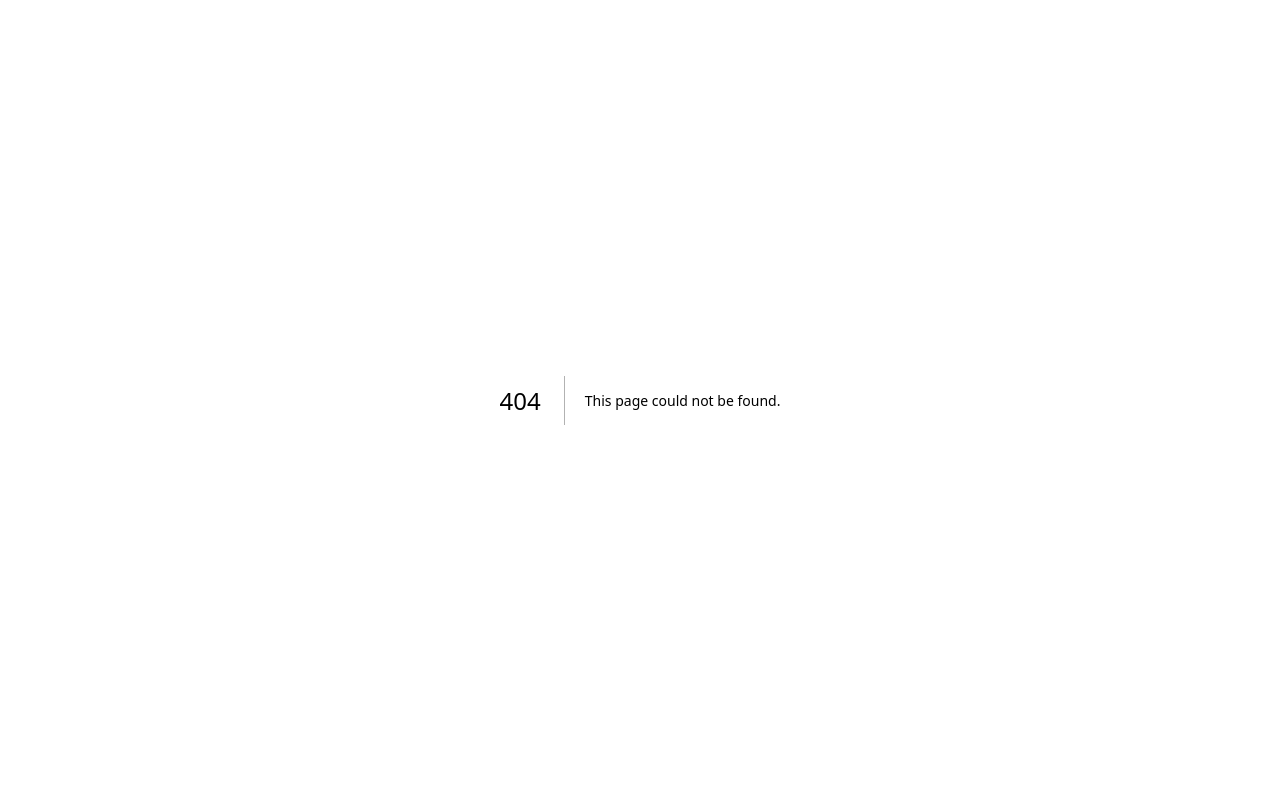
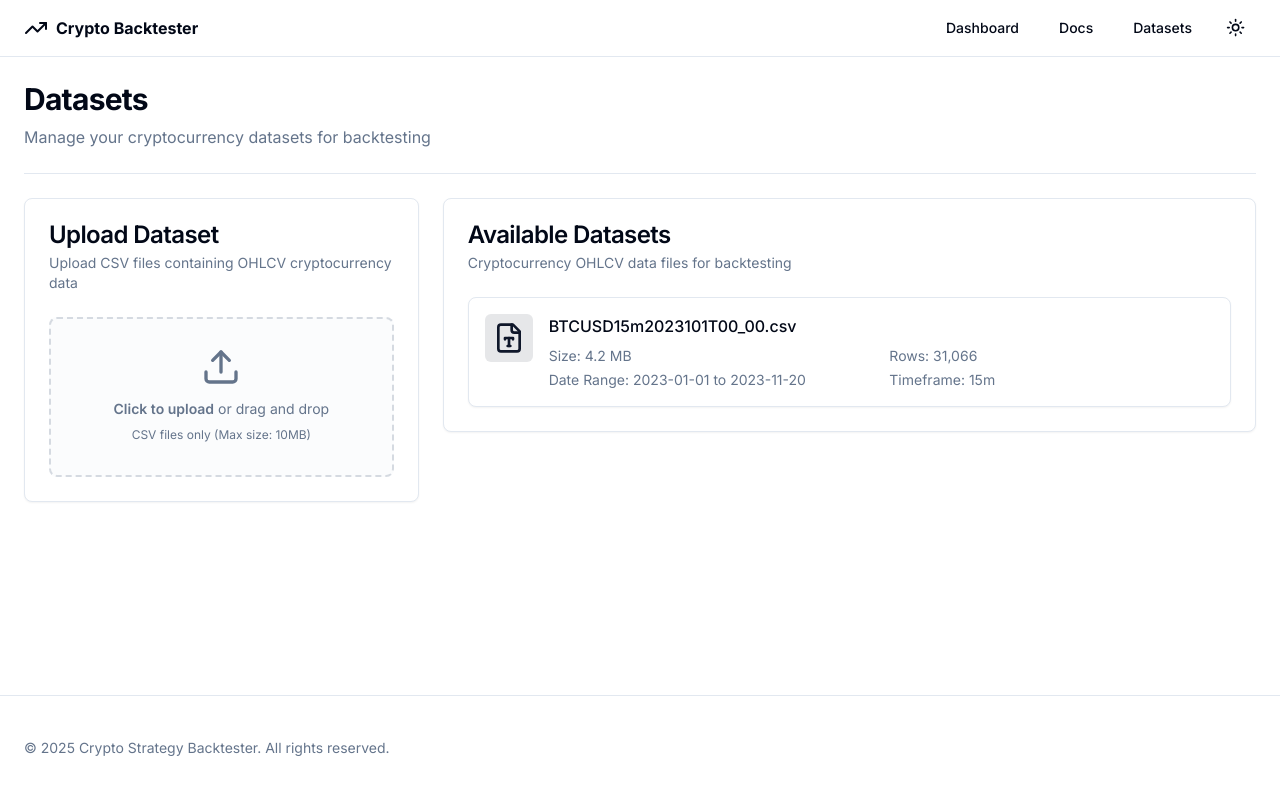
Before and after one commit to rvanrijn/crypto-strategy-backtester, a Next.js app: page /datasets in a window 1280 px wide. Before the commit this address had no page. Shown: the top 794 px of the page. Built offline with nearby package versions, Linux system fonts and the light colour scheme.

Commit message:
Add Datasets page

```diff
--- /dev/null
+++ b/app/datasets/page.js
@@ -0,0 +1,146 @@
+'use client';
+
+import { useState, useEffect } from 'react';
+import { Database, FileType, AlertCircle } from 'lucide-react';
+import { Card, CardContent, CardHeader, CardTitle, CardDescription } from '@/components/ui/card';
+import { Alert, AlertDescription, AlertTitle } from '@/components/ui/alert';
+import { Separator } from '@/components/ui/separator';
+
+import NavBar from '@/components/nav-bar';
+import DatasetUpload from '@/components/dataset-upload';
+
+export default function DatasetsPage() {
+  const [datasets, setDatasets] = useState([]);
+  const [isLoading, setIsLoading] = useState(true);
+  const [error, setError] = useState(null);
+
+  // Function to list all datasets
+  const fetchDatasets = async () => {
+    setIsLoading(true);
+    setError(null);
+
+    try {
+      // This could be replaced with an actual API endpoint that lists files
+      // For now, we'll simulate it with a timeout and dummy data
+      await new Promise(resolve => setTimeout(resolve, 500)); // Simulate network delay
+
+      // In a real implementation, you would fetch this from an API endpoint
+      const availableDatasets = [
+        {
+          name: 'BTCUSD15m2023101T00_00.csv',
+          size: '4.2 MB',
+          rows: 31066,
+          date: '2023-01-01 to 2023-11-20',
+          timeframe: '15m'
+        }
+      ];
+
+      setDatasets(availableDatasets);
+    } catch (err) {
+      setError('Failed to load datasets. Please try again.');
+      console.error('Error fetching datasets:', err);
+    } finally {
+      setIsLoading(false);
+    }
+  };
+
+  // Load datasets on mount
+  useEffect(() => {
+    fetchDatasets();
+  }, []);
+
+  // Handle successful upload
+  const handleUploadSuccess = (filename) => {
+    // Refresh the dataset list
+    fetchDatasets();
+  };
+
+  return (
+    <div className="flex min-h-screen flex-col">
+      <NavBar />
+
+      <main className="flex-1 container py-6">
+        <div className="flex flex-col space-y-4 md:space-y-6">
+          <div className="space-y-2">
+            <h1 className="text-3xl font-bold tracking-tight">Datasets</h1>
+            <p className="text-muted-foreground">
+              Manage your cryptocurrency datasets for backtesting
+            </p>
+          </div>
+
+          <Separator />
+
+          <div className="grid grid-cols-1 lg:grid-cols-3 gap-6">
+            {/* Upload section */}
+            <div className="lg:col-span-1">
+              <DatasetUpload onUploadSuccess={handleUploadSuccess} />
+            </div>
+
+            {/* Datasets list */}
+            <div className="lg:col-span-2">
+              <Card>
+                <CardHeader>
+                  <CardTitle>Available Datasets</CardTitle>
+                  <CardDescription>
+                    Cryptocurrency OHLCV data files for backtesting
+                  </CardDescription>
+                </CardHeader>
+
+                <CardContent>
+                  {isLoading ? (
+                    <div className="flex items-center justify-center h-48">
+                      <div className="h-8 w-8 animate-spin rounded-full border-4 border-primary border-t-transparent"></div>
+                    </div>
+                  ) : error ? (
+                    <Alert variant="destructive">
+                      <AlertCircle className="h-4 w-4" />
+                      <AlertTitle>Error</AlertTitle>
+                      <AlertDescription>{error}</AlertDescription>
+                    </Alert>
+                  ) : datasets.length === 0 ? (
+                    <div className="flex flex-col items-center justify-center h-48 text-center">
+                      <Database className="h-12 w-12 text-muted-foreground mb-4" />
+                      <p className="text-muted-foreground">
+                        No datasets available. Upload a dataset to get started.
+                      </p>
+                    </div>
+                  ) : (
+                    <div className="space-y-4">
+                      {datasets.map((dataset, index) => (
+                        <Card key={index} className="overflow-hidden">
+                          <div className="p-4 flex items-start gap-4">
+                            <div className="bg-primary/10 p-2 rounded-md">
+                              <FileType className="h-8 w-8 text-primary" />
+                            </div>
+
+                            <div className="flex-1">
+                              <h3 className="font-medium truncate">{dataset.name}</h3>
+                              <div className="grid grid-cols-2 gap-x-4 gap-y-1 mt-2 text-sm text-muted-foreground">
+                                <div>Size: {dataset.size}</div>
+                                <div>Rows: {dataset.rows.toLocaleString()}</div>
+                                <div>Date Range: {dataset.date}</div>
+                                <div>Timeframe: {dataset.timeframe}</div>
+                              </div>
+                            </div>
+                          </div>
+                        </Card>
+                      ))}
+                    </div>
+                  )}
+                </CardContent>
+              </Card>
+            </div>
+          </div>
+        </div>
+      </main>
+
+      <footer className="border-t py-6">
+        <div className="container flex flex-col items-center justify-between gap-4 md:h-14 md:flex-row">
+          <p className="text-sm text-muted-foreground text-center md:text-left">
+            &copy; {new Date().getFullYear()} Crypto Strategy Backtester. All rights reserved.
+          </p>
+        </div>
+      </footer>
+    </div>
+  );
+}
```
